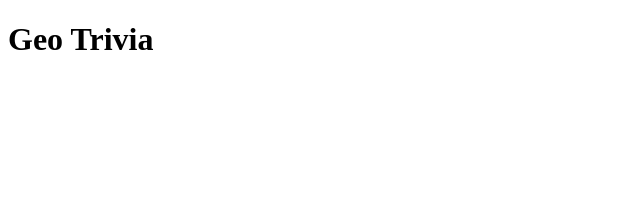
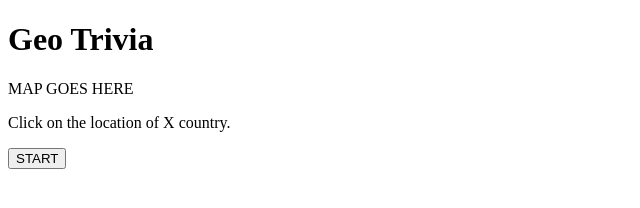
Before and after one commit to ChrisKCarr/Country-Flag-Trivia, a plain HTML site: page index.html in a window 1280 px wide. Shown: the whole page, without its empty margins (0-640 px from the left). Drawn offline with Linux system fonts and the light colour scheme.

Commit message:
HTML Draft

```diff
--- a/index.html
+++ b/index.html
@@ -11,6 +11,19 @@
     <header>
         <h1>Geo Trivia</h1>
     </header>
+    <!-- <div class="choices">
+        <button id="option1">1</button>
+        <button id="option2">2</button>
+        <button id="option3">3</button>
+        <button id="option4">4</button>
+    </div> -->
+    <div>
+        <p>MAP GOES HERE</p>
+    </div>
+    <div class="questions">
+        <p>Click on the location of X country.</p>
+    </div>
+    <button id="start">START</button>
     <script src="script.js"></script>
 </body>
 </html>
```
